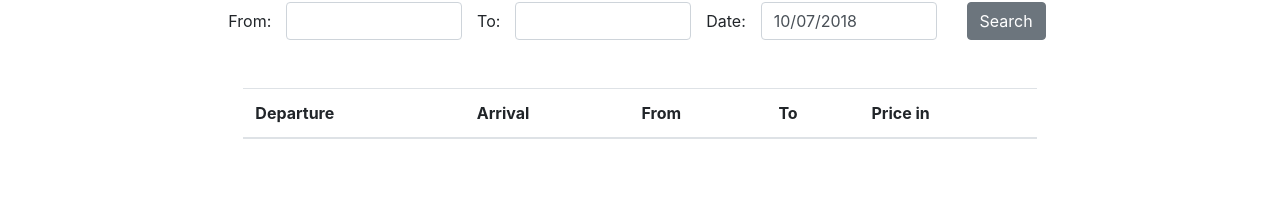
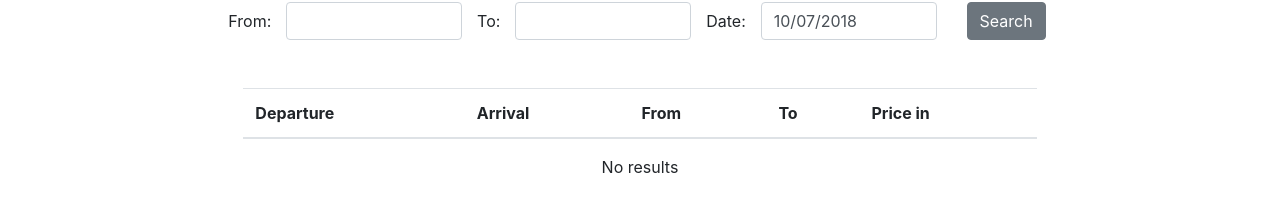
Before and after one commit to Skyllarr/FlightSearch, a React app: page /results in a window 1280 px wide. Shown: the part 102-314 px from the top of the page. Built offline with nearby package versions, Linux system fonts and the light colour scheme.

Commit message:
add no results info

```diff
--- a/src/components/ResultsForm.css
+++ b/src/components/ResultsForm.css
@@ -9,3 +9,7 @@
     display: block;
     margin: 0 auto;
 }
+
+.no-results-info {
+    text-align: center;
+}
--- a/src/components/ResultsForm.js
+++ b/src/components/ResultsForm.js
@@ -8,6 +8,7 @@ class ResultsForm extends React.Component {
 
     render() {
         let loader
+        let info
         let items
 
         if (this.props.loadingResults) {
@@ -17,7 +18,7 @@ class ResultsForm extends React.Component {
                 <img width="256" alt="Loading icon" className="loader"
                      src="https://upload.wikimedia.org/wikipedia/commons/b/b1/Loading_icon.gif"/>
             )
-        } else {
+        } else if (this.props.results.length > 0) {
             items = this.props.results.map((item, key) => {
                 return (
                     <tr key={key}>
@@ -29,6 +30,12 @@ class ResultsForm extends React.Component {
                     </tr>
                 )
             })
+        } else {
+            info = (
+                <div className="no-results-info">
+                    No results
+                </div>
+            )
         }
 
         return (
@@ -48,6 +55,7 @@ class ResultsForm extends React.Component {
                         {items}
                         </tbody>
                     </Table>
+                    {info}
                     {loader}
                 </div>
             </div>
```
